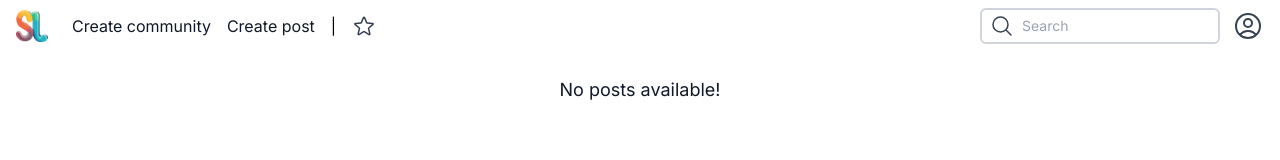
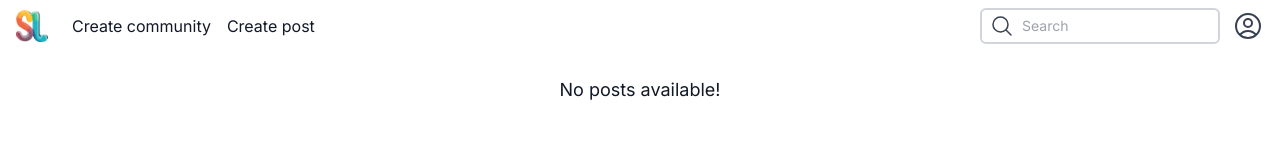
Before and after one commit to sublinks/sublinks-frontend, a Next.js app: page / in a window 1280 px wide. Shown: the top 160 px of the page. Built offline with nearby package versions, Linux system fonts and the light colour scheme.

Commit message:
Remove premature favorites

```diff
--- a/src/app/favorites/page.tsx
+++ /dev/null
@@ -1,11 +0,0 @@
-import React from 'react';
-
-import { BodyTitle } from '@/components/text';
-
-const Favorites = () => (
-  <div>
-    <BodyTitle>Favorites page WIP</BodyTitle>
-  </div>
-);
-
-export default Favorites;
--- a/src/components/bottom-nav/index.tsx
+++ b/src/components/bottom-nav/index.tsx
@@ -1,7 +1,7 @@
 import React from 'react';
 import Link from 'next/link';
 import {
-  DocumentPlusIcon, MagnifyingGlassIcon, StarIcon, UserGroupIcon
+  DocumentPlusIcon, MagnifyingGlassIcon, UserGroupIcon
 } from '@heroicons/react/24/outline';
 
 import Icon, { ICON_SIZE } from '../icon';
@@ -11,7 +11,6 @@ const BottomNav = () => (
   <div className="fixed bottom-0 w-full h-48 flex items-center justify-around py-8 px-8 md:px-16 border-t bg-white z-10 dark:bg-gray-500 dark:border-gray-900 md:hidden">
     <Link href="/communities"><Icon IconType={UserGroupIcon} size={ICON_SIZE.MEDIUM} title="Communities icon" isInteractable /></Link>
     <Link href="/p"><Icon IconType={DocumentPlusIcon} size={ICON_SIZE.MEDIUM} title="Create post icon" isInteractable /></Link>
-    <Link href="/favorites"><Icon IconType={StarIcon} size={ICON_SIZE.MEDIUM} title="Favorites icon" isInteractable /></Link>
     <button type="button" aria-label="Search"><Icon IconType={MagnifyingGlassIcon} size={ICON_SIZE.MEDIUM} title="Search icon" isInteractable /></button>
     <ProfileMenu />
   </div>
--- a/src/components/header/index.tsx
+++ b/src/components/header/index.tsx
@@ -1,9 +1,8 @@
 import React from 'react';
 import Image from 'next/image';
 import Link from 'next/link';
-import { MagnifyingGlassIcon, StarIcon } from '@heroicons/react/24/outline';
+import { MagnifyingGlassIcon } from '@heroicons/react/24/outline';
 
-import Icon, { ICON_SIZE } from '../icon';
 import { InputField } from '../input';
 import { LinkText } from '../text';
 import ProfileMenu from '../profile-menu';
@@ -28,10 +27,6 @@ const Header = () => (
         <Link href="/p">
           <LinkText>Create post</LinkText>
         </Link>
-        <span>|</span>
-        <Link href="/favorites">
-          <Icon IconType={StarIcon} size={ICON_SIZE.SMALL} title="Favorites" isInteractable />
-        </Link>
       </div>
     </div>
     <div className="flex items-center gap-12">
```
